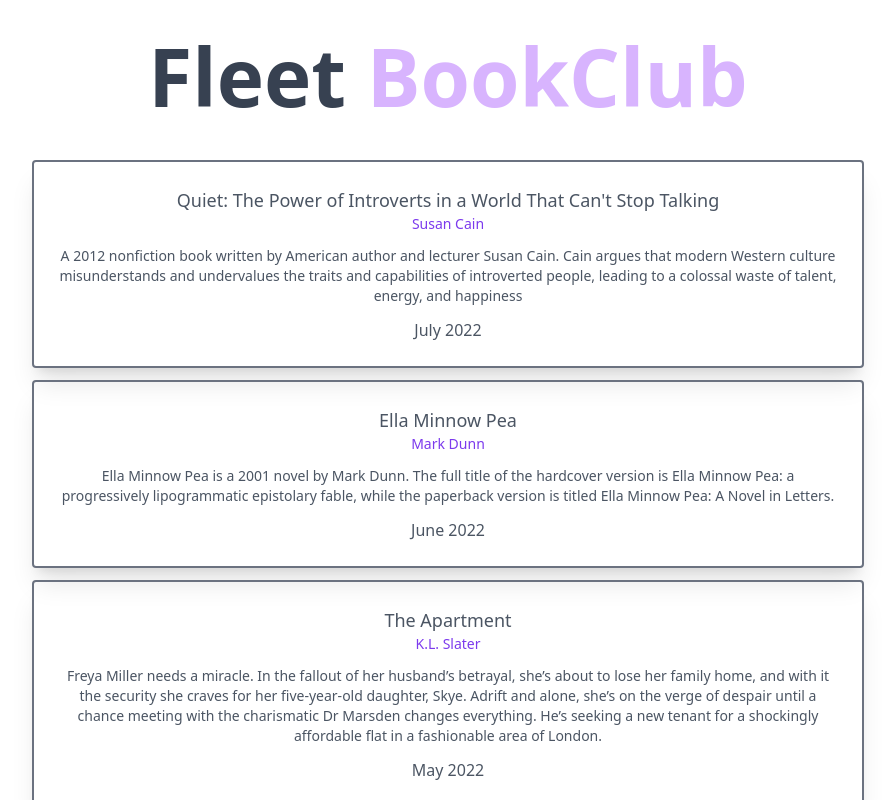
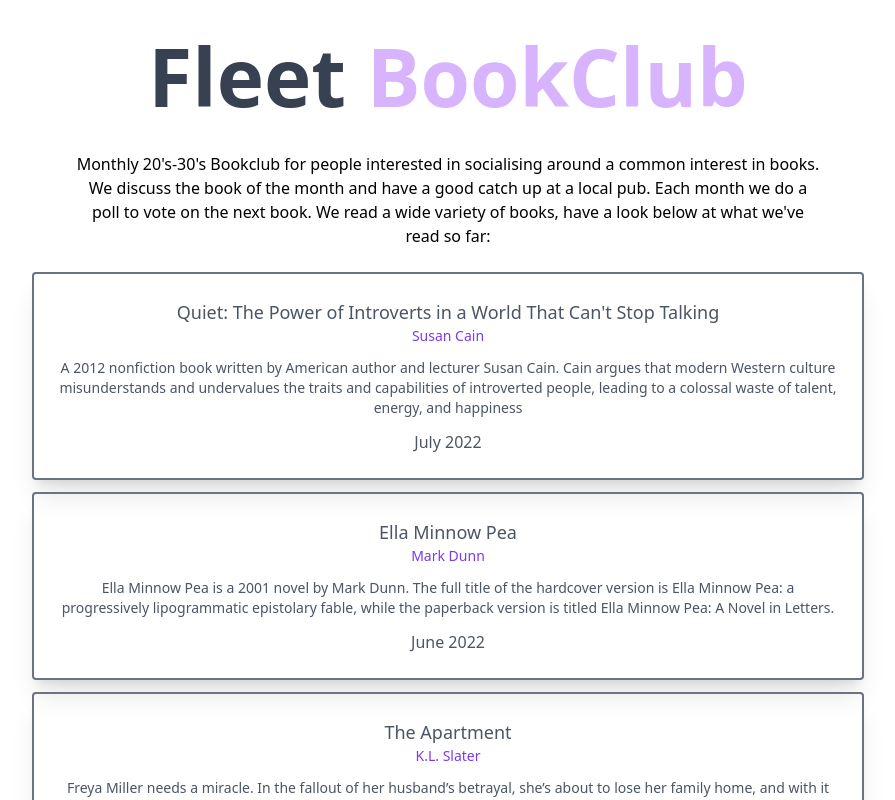
Before and after one commit to arctheowl/Bookclub, a Next.js app: page / in a window 1280 px wide. Shown: the top 800 px of the page, without its empty margins (192-1087 px from the left). Built offline with nearby package versions, Linux system fonts and the light colour scheme.

Commit message:
Updated Description and improved the book descriptions too

```diff
--- /dev/null
+++ b/src/components/BookCard.tsx
@@ -0,0 +1,30 @@
+
+
+export type BookCardProps = {
+    Name: string;
+    Description: string;
+    Month: string
+    Year: string;
+    Author: string
+    Skip?: boolean;
+    SecondBook?: boolean;
+  }
+
+
+export const BookCard = ({ Name, Description, Author, Month , Year, Skip, SecondBook}: BookCardProps) => {
+    return (
+      <section className="flex flex-col justify-center p-6 duration-500 border-2 border-gray-500 rounded shadow-xl md:motion-safe:hover:scale-105">
+        <h1 className="text-lg text-gray-600">{Name}</h1>
+        <h2 className="text-sm text-violet-600  pb-3">{Author}</h2>
+        <p className="text-sm text-gray-600">{Description}</p>
+        <a
+          className="mt-3 text-gray-600"
+          // href={documentation}
+          target="_blank"
+          rel="noreferrer"
+        >
+          {Month} {Year}
+        </a>
+      </section>
+    );
+  };
--- a/src/data/BooksData.json
+++ b/src/data/BooksData.json
@@ -117,7 +117,7 @@
     "Author": "Lucy Foley",
     "Month": "March",
     "Year": "2021",
-    "Description": "The bride ‧ The plus one ‧ The best man ‧ The wedding planner ‧ The bridesmaid ‧ The body On an island off the coast of Ireland, guests gather to celebrate two people joining their lives together as one. The groom: handsome and charming, a rising television star. The bride: smart and ambitious, a magazine publisher. It's a wedding for a magazine, or for a celebrity: the designer dress, the remote location, the luxe party favors, the boutique whiskey. The cell phone service may be spotty and the waves may be rough, but every detail has been expertly planned and will be expertly executed. But perfection is for plans, and people are all too human. As the champagne is popped and the festivities begin, resentments and petty jealousies begin to mingle with the reminiscences and well wishes. The groomsmen begin the drinking game from their school days. The bridesmaid not-so-accidentally ruins her dress. The bride’s oldest (male) friend gives an uncomfortably caring toast. And then someone turns up dead. Who didn’t wish the happy couple well? And perhaps more important, why?"
+    "Description": "The bride ‧ The plus one ‧ The best man ‧ The wedding planner ‧ The bridesmaid ‧ The body ‧\n On an island off the coast of Ireland, guests gather to celebrate two people joining their lives together as one. The cell phone service may be spotty and the waves may be rough, but every detail has been expertly planned and will be expertly executed. Then someone turns up dead. Who didn't wish the happy couple well? And perhaps more important, why?"
   },
   {
     "Name": "The Alice Network",
@@ -213,11 +213,18 @@
     "Description": "The murder of a woman from one of the town's oldest families has Rosedale's upper crust howling for blood, and the prosecutor is counting on Ruby's inexperience to help him deliver a swift conviction. Ruby's client is a college football star who has returned home after a career-ending injury, and she is determined to build a defense that will stick."
   },
   {
-    "Name": "Yes Man / Boy Swallows Universe",
-    "Author": "",
+    "Name": "Boy Swallows Universe",
+    "Author": "Trent Dalton",
     "Month": "Febuary",
     "Year": "2020",
-    "Description": "By day, seventeen-year-old Jo Kuan works as a lady's maid for the cruel daughter of one of the wealthiest men in Atlanta. But by night, Jo moonlights as the pseudonymous author of a newspaper advice column for the genteel Southern lady, 'Dear Miss Sweetie.' When her column becomes wildly popular, she uses the power of the pen to address some of society's ills, but she's not prepared for the backlash that follows when her column challenges fixed ideas about race and gender."
+    "Description": "A novel of love, crime, magic, fate and coming of age, set in Brisbane's violent working class suburban fringe - from one of Australia's most exciting new writers. A story of brotherhood, true love and the most unlikely of friendships, Boy Swallows Universe will be the most heartbreaking, joyous and exhilarating novel you will read all year."
+  },
+  {
+    "Name": "Yes Man",
+    "Author": "Danny Wallace",
+    "Month": "Febuary",
+    "Year": "2020",
+    "Description": "Recently single, Danny Wallace was falling into loneliness and isolation. When a stranger on a bus advises, Say yes more. Wallace vows to say yes to every offer, invitation, challenge, and chance. In Yes Man, Wallace recounts his months-long commitment to complete openness with profound insight and humbling honesty."
   },
   {
     "Name": "Ender's Game",
--- /dev/null
+++ b/src/data/description.tsx
@@ -0,0 +1,3 @@
+export const Description = `Monthly 20's-30's Bookclub for people interested in socialising around a common interest in books.
+        We discuss the book of the month and have a good catch up at a local pub.
+        Each month we do a poll to vote on the next book. We read a wide variety of books, have a look below at what we've read so far:`;
--- a/src/pages/index.tsx
+++ b/src/pages/index.tsx
@@ -1,16 +1,8 @@
 import type { NextPage } from "next";
 import Head from "next/head";
 import Books from "../data/BooksData.json";
-
-type BookCardProps = {
-  Name: string;
-  Description: string;
-  Month: string
-  Year: string;
-  Author: string
-  Skip?: boolean;
-  SecondBook?: boolean;
-};
+import { BookCard, BookCardProps } from "../components/BookCard";
+import { Description } from "../data/description";
 
 const Home: NextPage = () => {
   return (
@@ -25,7 +17,9 @@ const Home: NextPage = () => {
         <h1 className="text-5xl md:text-[5rem] leading-normal font-extrabold text-gray-700">
           Fleet <span className="text-purple-300">BookClub</span>
         </h1>
-        {/* <p className="text-2xl text-gray-700">This stack uses:</p> */}
+        <div className="flex flex-col md:flex-row justify-center items-center text-center pt-4 w-3/5">
+          <p>{Description}</p>
+        </div>
         <div className="grid gap-3 pt-3 mt-3 text-center md:grid-cols-1 lg:w-2/3">
           {Books.map((book: BookCardProps) => {
             return (
@@ -45,22 +39,4 @@ const Home: NextPage = () => {
   );
 };
 
-const BookCard = ({ Name, Description, Author, Month , Year, Skip, SecondBook}: BookCardProps) => {
-  return (
-    <section className="flex flex-col justify-center p-6 duration-500 border-2 border-gray-500 rounded shadow-xl md:motion-safe:hover:scale-105">
-      <h1 className="text-lg text-gray-600">{Name}</h1>
-      <h2 className="text-sm text-violet-600  pb-3">{Author}</h2>
-      <p className="text-sm text-gray-600">{Description}</p>
-      <a
-        className="mt-3 text-gray-600"
-        // href={documentation}
-        target="_blank"
-        rel="noreferrer"
-      >
-        {Month} {Year}
-      </a>
-    </section>
-  );
-};
-
 export default Home;
```
Also changed, not shown: 1 other file (tests, documents, lock files or other folders).
